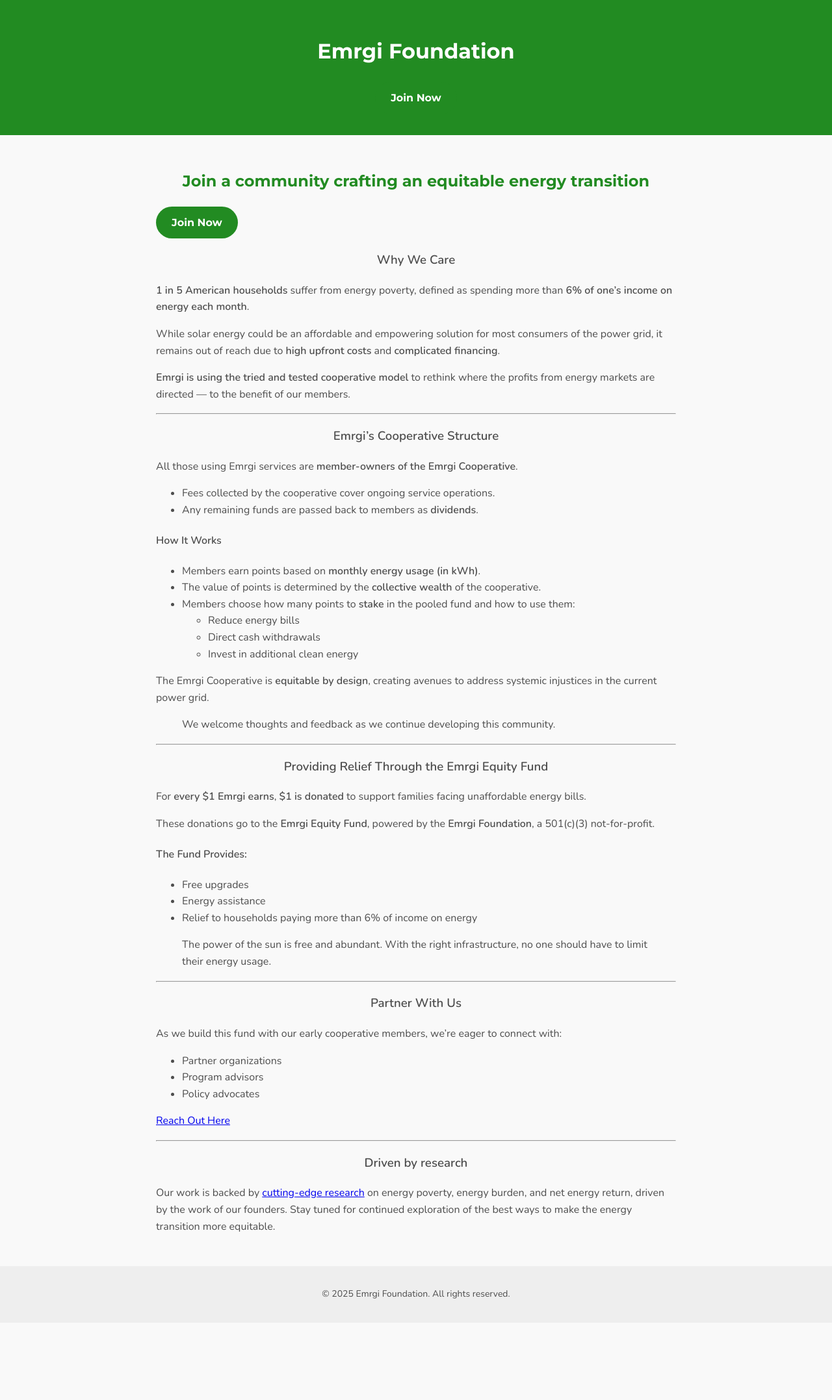
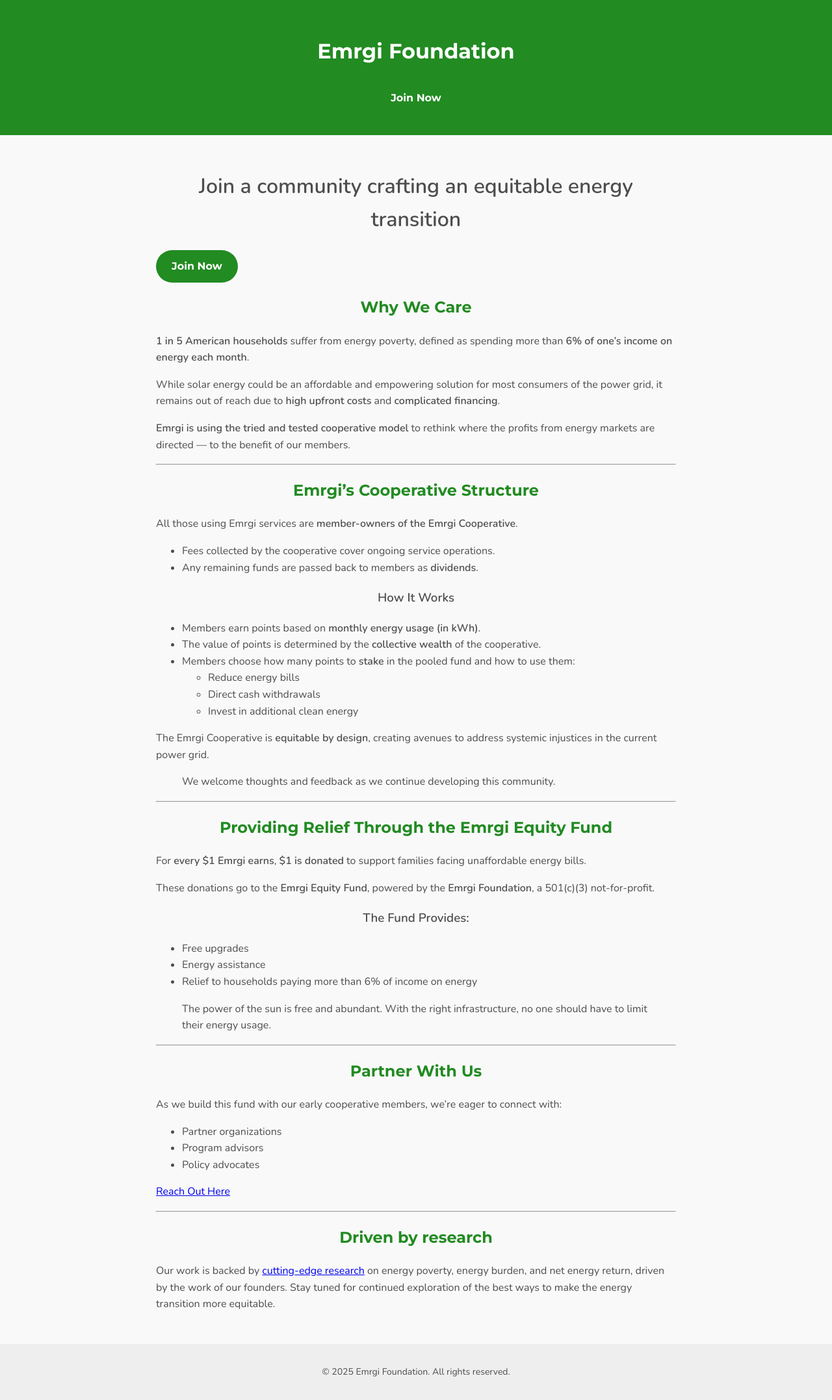
Before and after one commit to emergi-foundation/emergi-foundation.github.io, a Jekyll site: the page built from index.md, in a window 1280 px wide. Shown: the whole page at 65% size. Built offline with Jekyll 4.4.1, drawn with Linux system fonts in a browser that asks for light colours; before the commit the page ends 2036 px from its top, so only the background shows below that.

```diff
--- a/index.md
+++ b/index.md
@@ -4,11 +4,11 @@ layout: landing
 permalink: /
 ---
 
-## Join a community crafting an equitable energy transition
+# Join a community crafting an equitable energy transition
 
 <a href="https://emrgi.com/enroll" class="button">Join Now</a>
 
-### Why We Care
+## Why We Care
 
 **1 in 5 American households** suffer from energy poverty, defined as spending more than **6% of one's income on energy each month**.
 
@@ -18,14 +18,14 @@ While solar energy could be an affordable and empowering solution for most consu
 
 ---
 
-### Emrgi's Cooperative Structure
+## Emrgi's Cooperative Structure
 
 All those using Emrgi services are **member-owners of the Emrgi Cooperative**.
 
 - Fees collected by the cooperative cover ongoing service operations.
 - Any remaining funds are passed back to members as **dividends**.
 
-#### How It Works
+### How It Works
 
 - Members earn points based on **monthly energy usage (in kWh)**.
 - The value of points is determined by the **collective wealth** of the cooperative.
@@ -40,13 +40,13 @@ The Emrgi Cooperative is **equitable by design**, creating avenues to address sy
 
 ---
 
-### Providing Relief Through the Emrgi Equity Fund
+## Providing Relief Through the Emrgi Equity Fund
 
 For **every $1 Emrgi earns**, **$1 is donated** to support families facing unaffordable energy bills.
 
 These donations go to the **Emrgi Equity Fund**, powered by the **Emrgi Foundation**, a 501(c)(3) not-for-profit.
 
-#### The Fund Provides:
+### The Fund Provides:
 
 - Free upgrades
 - Energy assistance
@@ -56,7 +56,7 @@ These donations go to the **Emrgi Equity Fund**, powered by the **Emrgi Foundati
 
 ---
 
-### Partner With Us
+## Partner With Us
 
 As we build this fund with our early cooperative members, we’re eager to connect with:
 
@@ -67,6 +67,6 @@ As we build this fund with our early cooperative members, we’re eager to conne
 [Reach Out Here](https://www.emrgi.com/contact)
 
 ---
-### Driven by research
+## Driven by research
 
 Our work is backed by [cutting-edge research](https://www.nature.com/articles/s41467-021-27673-y) on energy poverty, energy burden, and net energy return, driven by the work of our founders. Stay tuned for continued exploration of the best ways to make the energy transition more equitable.
```
